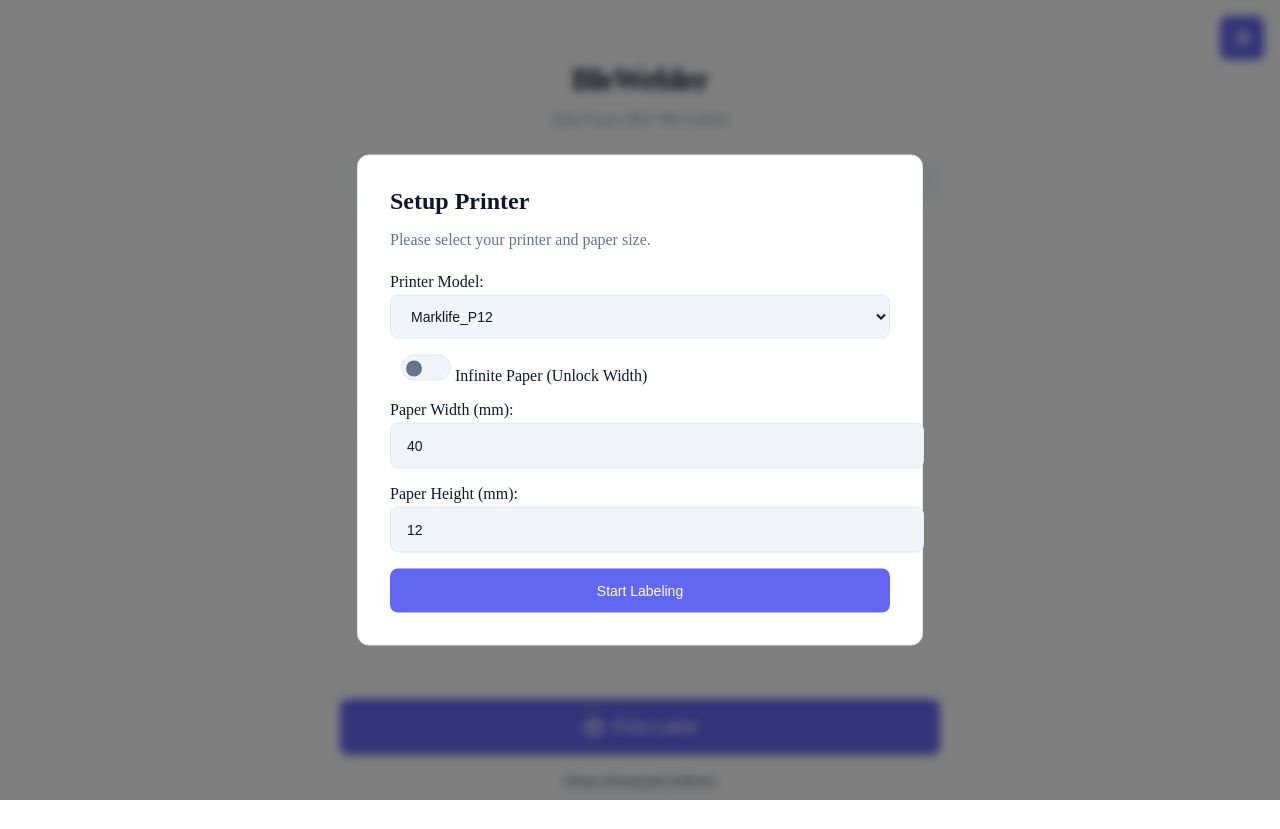
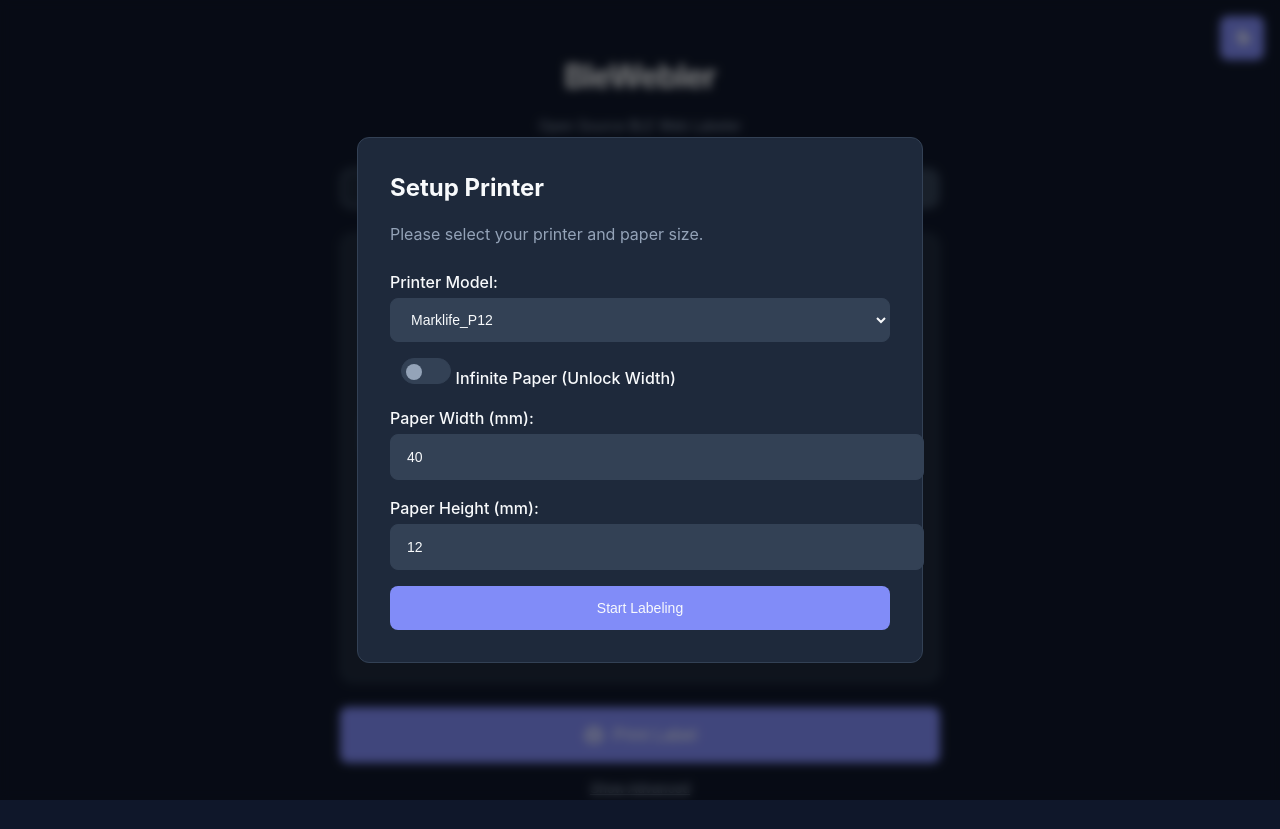
Before and after one commit to josb25/BleWebler, a plain HTML site: page index.html in a window 1280 px wide. Drawn offline with Linux system fonts and the dark colour scheme.

Commit message:
added dark mode

```diff
--- a/css/style.css
+++ b/css/style.css
@@ -46,10 +46,57 @@
   padding: var(--spacing-md);
 }
 
+/* Dark Mode Overrides */
+@media (prefers-color-scheme: dark) {
+  :root {
+    --bg-body: #0f172a;
+    /* Slate 900 */
+    --bg-card: #1e293b;
+    /* Slate 800 */
+    --bg-input: #334155;
+    /* Slate 700 */
+
+    --text-main: #f8fafc;
+    /* Slate 50 */
+    --text-muted: #94a3b8;
+    /* Slate 400 */
+    --text-light: #f8fafc;
+    /* Ensure light text stays light or adapts */
+
+    --border-color: #334155;
+    /* Slate 700 */
+
+    --primary: #818cf8;
+    /* Indigo 400 - lighter for dark mode */
+    --primary-hover: #6366f1;
+    /* Indigo 500 */
+  }
+
+  /* Adjust specific elements if needed */
+  .btn-secondary {
+    background-color: var(--bg-input);
+    color: var(--text-main);
+    border-color: var(--border-color);
+  }
+
+  .btn-secondary:hover {
+    background-color: #475569;
+    /* Slate 600 */
+  }
+}
+
 img,
 svg {
   display: block;
   max-width: 100%;
+}
+
+body {
+  background-color: var(--bg-body);
+  color: var(--text-main);
+  font-family: -apple-system, BlinkMacSystemFont, "Segoe UI", Roboto, Helvetica, Arial, sans-serif, "Apple Color Emoji", "Segoe UI Emoji", "Segoe UI Symbol";
+  margin: 0;
+  line-height: 1.5;
 }
 
 /* =========================================
--- a/index.html
+++ b/index.html
@@ -183,7 +183,7 @@
         Print Label
       </button>
 
-      <button class="advanced-toggle" onclick="toggleAdvanced()">Show Advanced Options</button>
+      <button class="advanced-toggle" onclick="toggleAdvanced()">Show Advanced</button>
 
       <div id="advancedSection" style="display: none;">
         <button onclick="disconnectPrinter()" class="btn btn-secondary btn-sm mt-4">Disconnect Printer</button>
```
